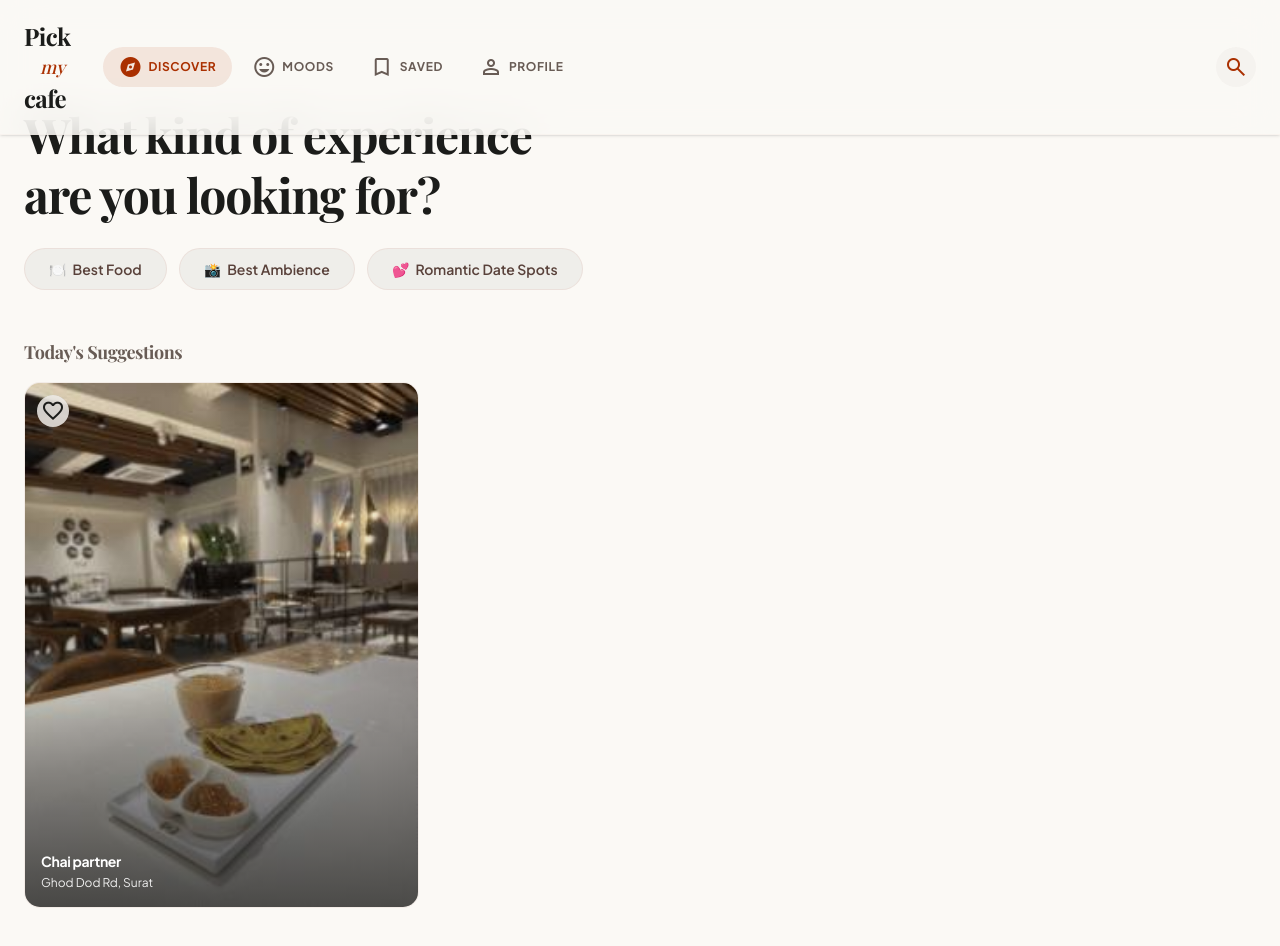
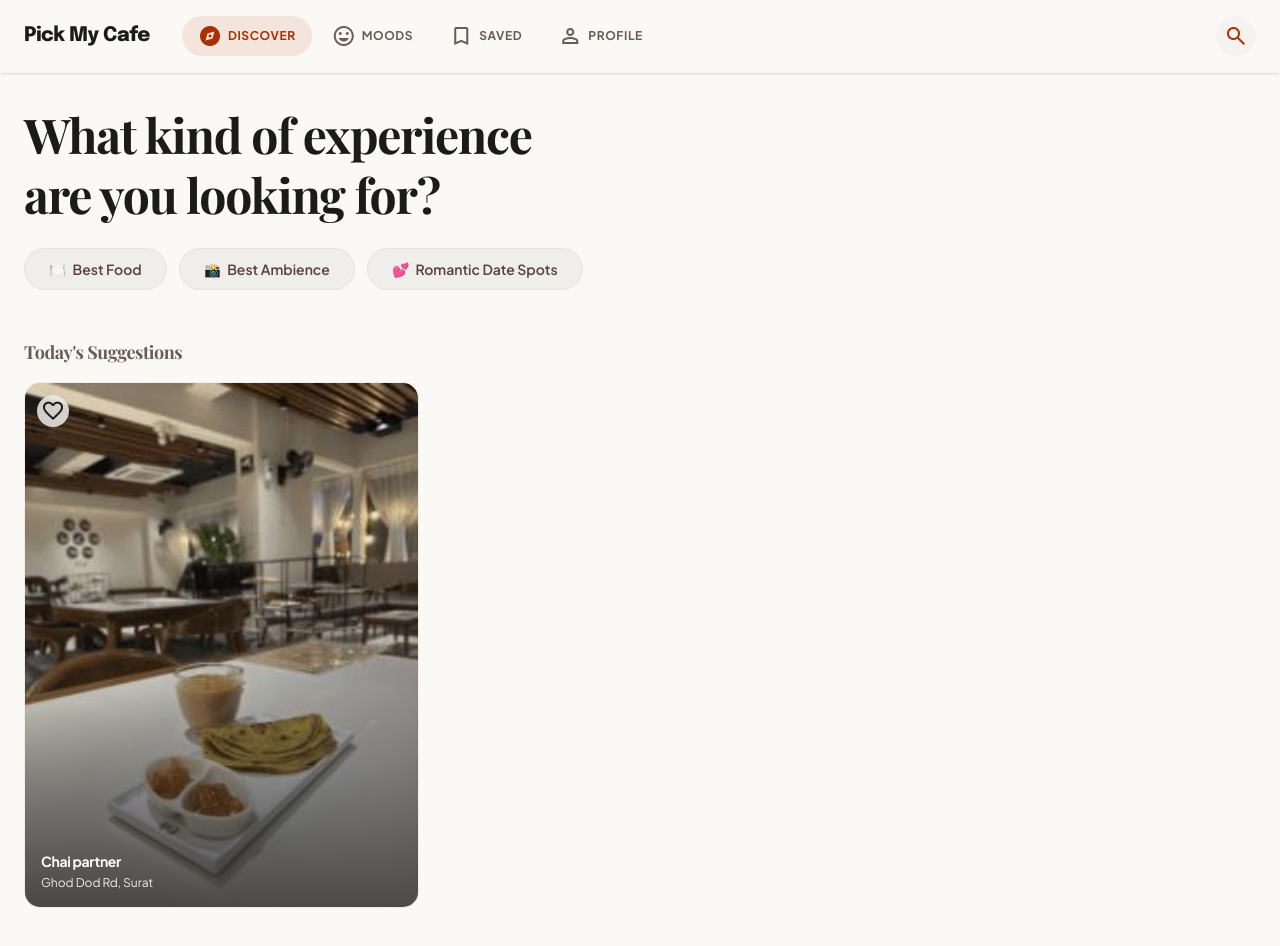
Before and after one commit to Nahar252001/eatopedia, a React (Vite) app: page / in a window 1280 px wide. Shown: the top 946 px of the page. Built offline with nearby package versions, Linux system fonts and the light colour scheme; a web font is replaced by a local one.

Commit message:
Update site logo to clean horizontal geometric sans-serif 'Pick My Cafe'

```diff
--- a/src/components/AdminDashboard.jsx
+++ b/src/components/AdminDashboard.jsx
@@ -428,11 +428,9 @@ export default function AdminDashboard({ places, onAddPlace, onEditPlace, onDele
 
       {/* Left Sidebar Nav */}
       <aside className="w-full md:w-64 flex-shrink-0 space-y-6">
-        <div className="bg-surface-container-low border border-outline-variant/20 rounded-3xl p-5 space-y-4 shadow-sm flex flex-col items-start text-left">
-          <div className="flex flex-col select-none leading-[0.75] items-start text-left py-1">
-            <span className="font-serif text-2xl font-bold tracking-tight text-on-surface">Pick</span>
-            <span className="font-serif text-lg italic font-medium text-primary pl-4 my-[1px] lowercase">my</span>
-            <span className="font-serif text-2xl font-bold tracking-tight text-on-surface lowercase">cafe</span>
+        <div className="bg-surface-container-low border border-outline-variant/20 rounded-3xl p-5 space-y-3 shadow-sm">
+          <div className="space-y-1">
+            <h2 className="font-display font-extrabold text-xl tracking-tight text-on-surface">Pick My Cafe</h2>
           </div>
           <div className="space-y-1 w-full">
             <span className="text-[10px] font-bold text-secondary uppercase tracking-widest block border-t border-outline-variant/15 pt-2">Admin Console</span>
--- a/src/components/Navbar.jsx
+++ b/src/components/Navbar.jsx
@@ -11,17 +11,15 @@ export default function Navbar({ activeTab, onTabChange, onOpenSearch }) {
   return (
     <header className="fixed top-0 w-full z-50 glass-header flex justify-between items-center px-6 py-4 bg-background/80 backdrop-blur-xl border-b border-outline-variant/10 shadow-sm transition-all duration-300">
       <div className="flex items-center gap-8">
-        <div
-          className="flex flex-col cursor-pointer select-none leading-[0.75] items-start text-left py-1 transition-all active:scale-95 duration-200"
+        <h1
+          className="font-display text-xl font-extrabold tracking-tight text-on-surface cursor-pointer select-none transition-all active:scale-95 duration-200"
           onClick={() => {
             onTabChange('discover');
             window.scrollTo({ top: 0, behavior: 'smooth' });
           }}
         >
-          <span className="font-serif text-2xl font-bold tracking-tight text-on-surface">Pick</span>
-          <span className="font-serif text-lg italic font-medium text-primary pl-4 my-[1px] lowercase">my</span>
-          <span className="font-serif text-2xl font-bold tracking-tight text-on-surface lowercase">cafe</span>
-        </div>
+          Pick My Cafe
+        </h1>
 
         {/* Desktop Navigation Links */}
         <nav className="hidden md:flex items-center gap-1 font-body">
```
